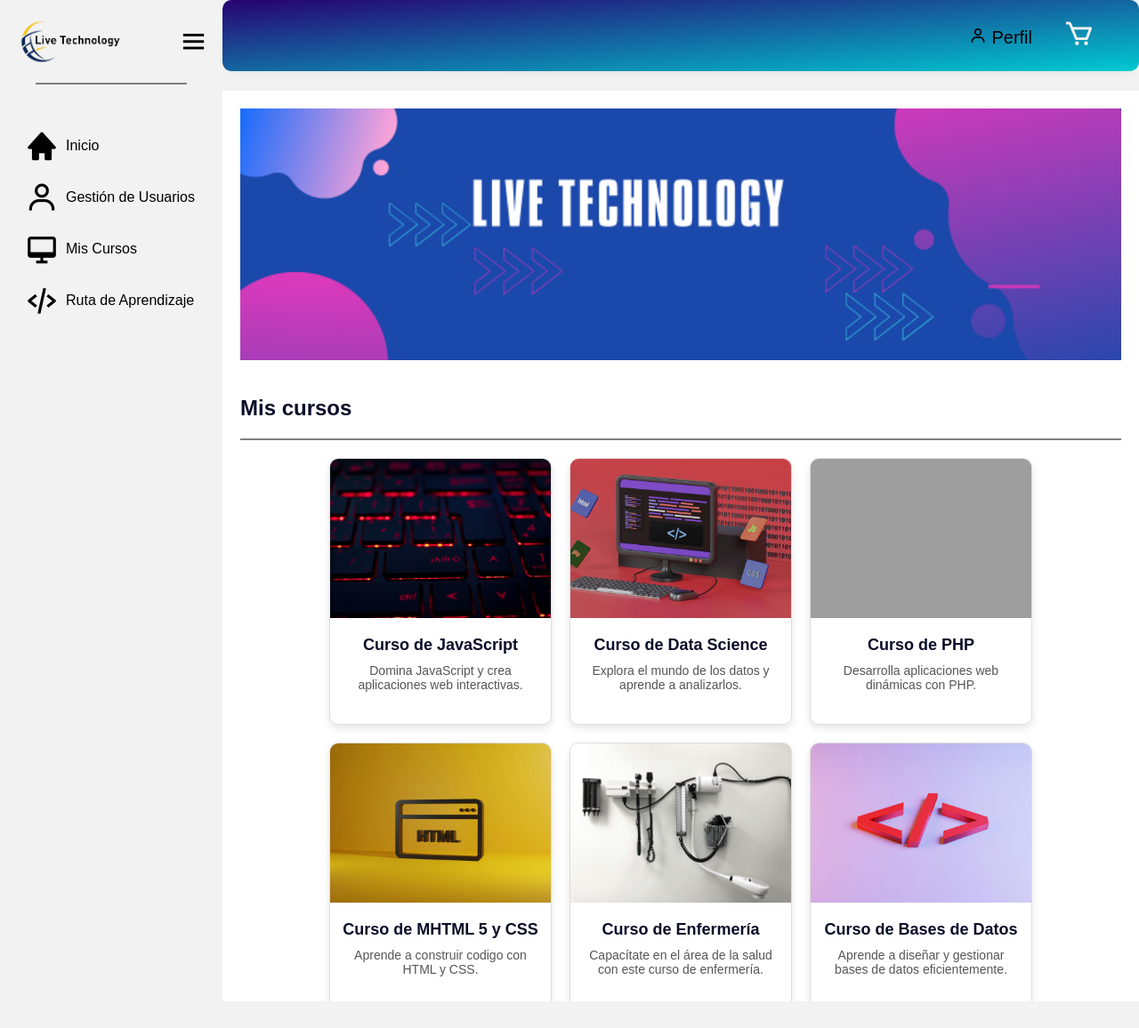
After one commit to Braymora/Live-Technology, a Django app: template templates/miscursos.html in a window 1280 px wide. The commit adds this page. Shown: the whole page at 89% size. Run offline with Django 5.2, Linux system fonts and the light colour scheme; the template is opened without the code that fills it, so the values that code supplies are empty; some web fonts are replaced; grey boxes are pictures that could not be loaded.

Commit message:
se agrega la vista de miscurso

```diff
--- a/static/css/cards.css
+++ b/static/css/cards.css
@@ -8,10 +8,15 @@ body {
     flex-direction: column;
 }
 
+hr{
+    color: gray;
+    margin: 20px;
+}
+
 /*Estilos para el titulo */
 
-h1 {
-    margin: 10px;
+h2 {
+    margin: 20px;
 }
 
 /*Estilos para los cards */
@@ -26,6 +31,7 @@ h1 {
     display: flex;
     flex-direction: row;
     gap: 20px;
+    width: 100%;
 }
 
 .curso-video iframe {
--- a/templates/index.html
+++ b/templates/index.html
@@ -25,9 +25,9 @@
                 <li><a href="#">Administración</a></li>
                 <li><a href="#">Acerca de</a></li>
                 <!-- Cambiado el enlace relativo a un enlace a la URL 'login' -->
-                {% if request.session.user_authenticated %}
-                    <a href="{% url 'login' %}">Login</a>
-                {% endif %}
+                <li></li><a href="{% url 'login' %}">Login</a></li>
+
+
         </nav>
     </header>
 
--- /dev/null
+++ b/templates/miscursos.html
@@ -0,0 +1,74 @@
+{% extends 'plantilla.html' %}
+{% load static %}
+{% block title %}Ofertas de Cursos Virtuales{% endblock %}
+
+{% block css %}
+<link rel="stylesheet" href="{% static 'css/cards.css' %}">
+
+{% endblock %}
+
+{% block content %}
+
+<div class="main-content " >
+    <img src="{% static 'img/live.png' %}" style="width: 100%; display: flex; padding: 20px;" alt="">
+</div>
+
+<h2>Mis cursos</h2>
+
+<hr>
+
+<div class="promociones-container">
+    <div class="promocion-card">
+        <img src="{% static 'img/imagen1.jpg' %}" alt="Curso 2 Imagen">
+        <div class="promocion-info">
+            <h3>Curso de JavaScript</h3>
+            <p>Domina JavaScript y crea aplicaciones web interactivas.</p>
+        </div>
+    </div>
+    <div class="promocion-card">
+        <img src="{% static 'img/imagen4.jpg' %}" alt="Curso 3 Imagen">
+        <div class="promocion-info">
+            <h3>Curso de Data Science</h3>
+            <p>Explora el mundo de los datos y aprende a analizarlos.</p>
+        </div>
+    </div>
+    <div class="promocion-card">
+        <img src="{% static 'img/imagen3.jpg' %}" alt="Curso 4 Imagen">
+        <div class="promocion-info">
+            <h3>Curso de PHP</h3>
+            <p>Desarrolla aplicaciones web dinámicas con PHP.</p>
+        </div>
+    </div>
+    <div class="promocion-card">
+        <img src="{% static 'img/imagen2.jpg' %}" alt="Curso 4 Imagen">
+        <div class="promocion-info">
+            <h3>Curso de MHTML 5 y CSS</h3>
+            <p>Aprende a construir codigo con HTML y CSS.</p>
+        </div>
+    </div>
+    <div class="promocion-card">
+        <img src="{% static 'img/imagen5.jpg' %}" alt="Curso 6 Imagen">
+        <div class="promocion-info">
+            <h3>Curso de Enfermería</h3>
+            <p>Capacítate en el área de la salud con este curso de enfermería.</p>
+        </div>
+    </div>
+    <div class="promocion-card">
+        <img src="{% static 'img/imagen6.jpg' %}" alt="Curso 7 Imagen">
+        <div class="promocion-info">
+            <h3>Curso de Bases de Datos</h3>
+            <p>Aprende a diseñar y gestionar bases de datos eficientemente.</p>
+        </div>
+    </div>
+</div>
+{% endblock %}
+
+{% block scripts %}
+<script>
+    document.addEventListener("DOMContentLoaded", function() {
+        var videoId = 'dCl4Fwr_9oI';
+        var iframe = document.getElementById('youtube-video');
+        iframe.src = "https://www.youtube.com/embed/" + videoId;
+    });
+</script>
+{% endblock %}
```
Also changed, not shown: db.sqlite3, static/img/live.png (added).
